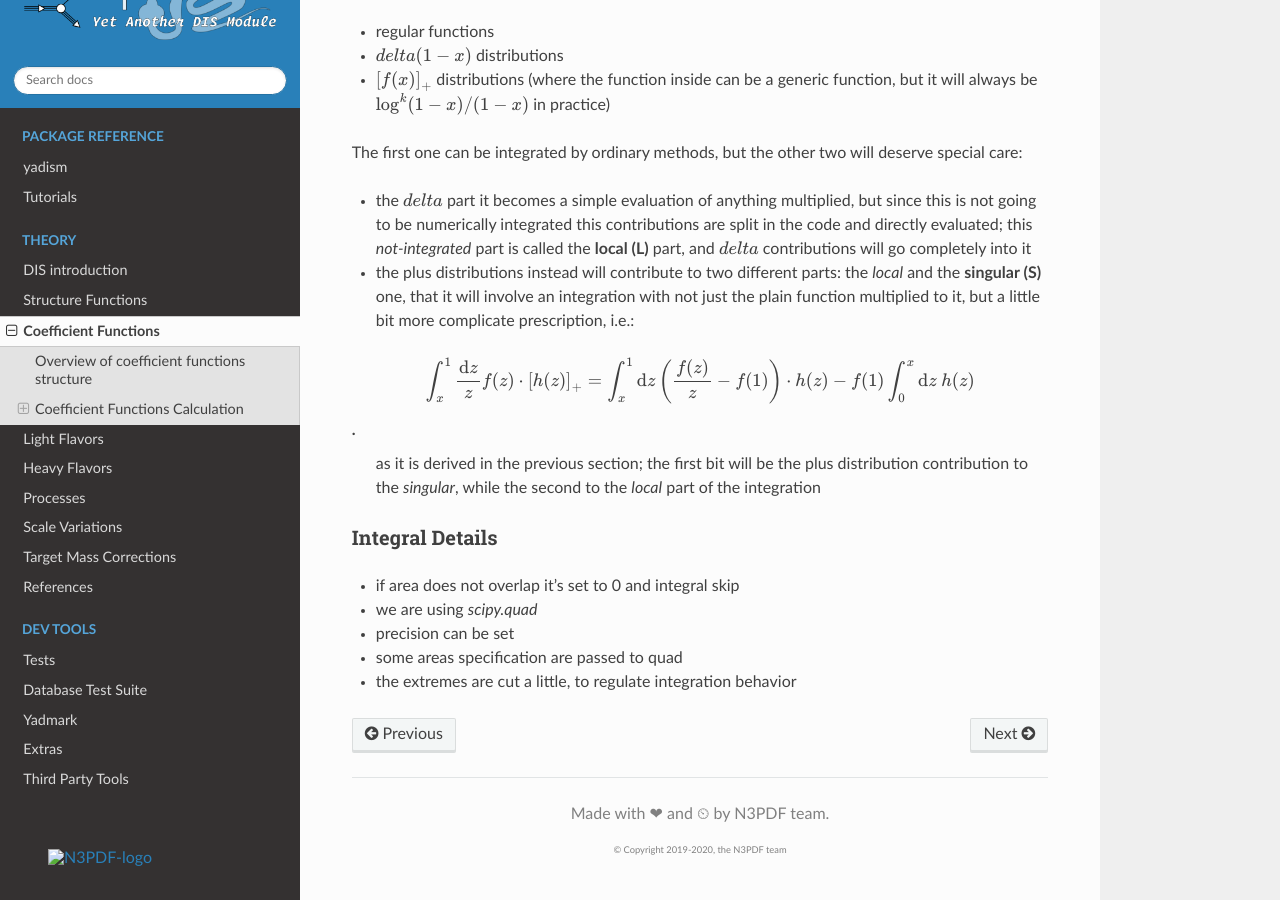
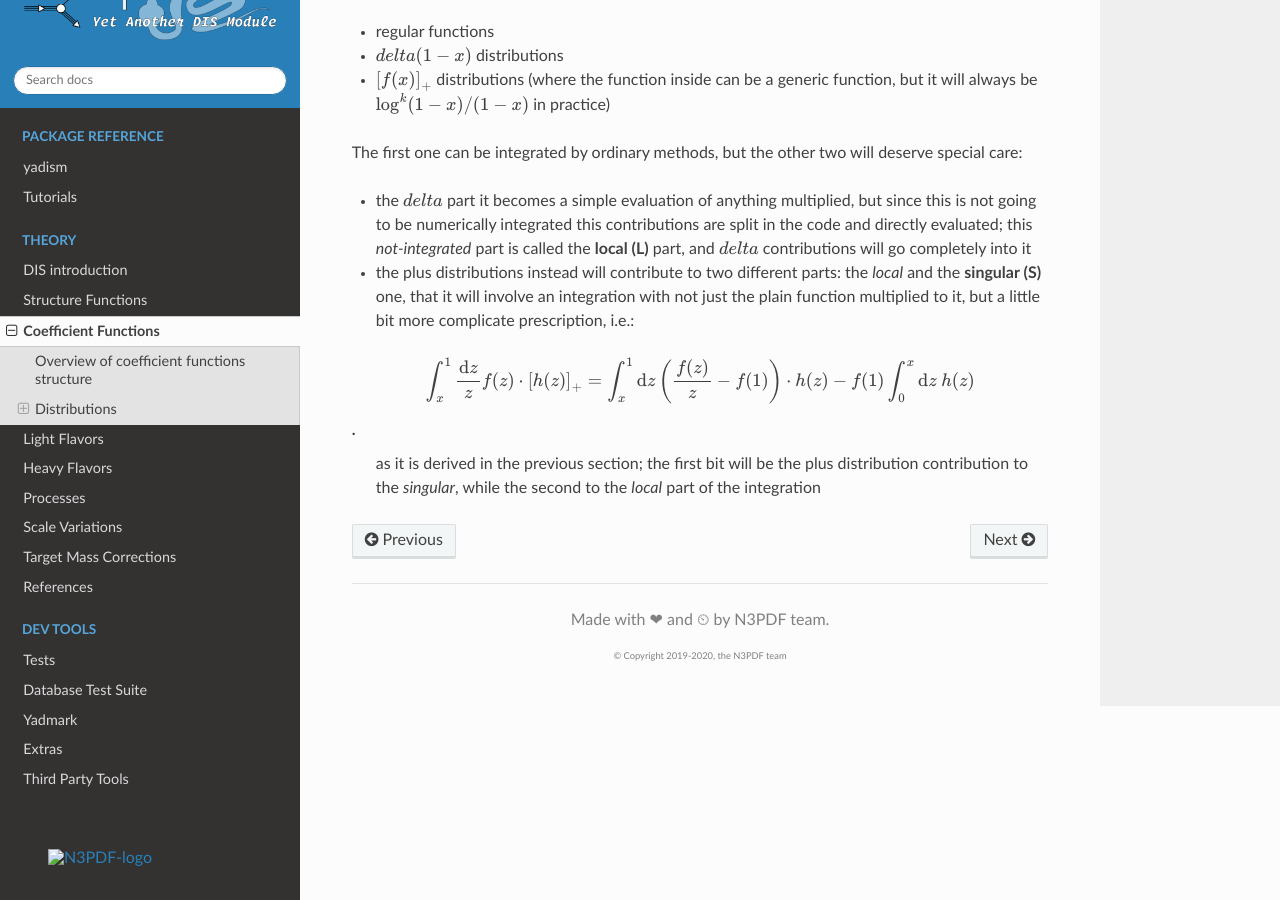
Before and after one commit to NNPDF/yadism, a Sphinx documentation site: the page built from docs/sphinx/source/theory/coeff-funcs.rst, in a window 1280 px wide and 900 px high, scrolled down 2084 px. Built offline with Sphinx 7.4.7 and the Read the Docs theme 2.0.0, drawn with Linux system fonts in a browser that asks for light colours; pages that are not in the unit, such as notebooks, are missing from menus; the version number could not be read and is left out; cross-references to code outside the pages are shown as plain code; some of the changed text lies outside the part shown.

Commit message:
Improve doc: distr

```diff
--- a/docs/sphinx/source/theory/coeff-funcs.rst
+++ b/docs/sphinx/source/theory/coeff-funcs.rst
@@ -46,8 +46,8 @@ for variable flavor scheme like FONLL.
    :stub-columns: 1
    :align: center
 
-Coefficient Functions Calculation
----------------------------------
+Distributions
+-------------
 
 
 Convolution Integral
@@ -123,13 +123,3 @@ deserve special care:
    as it is derived in the previous section; the first bit will be the plus
    distribution contribution to the *singular*, while the second to the *local*
    part of the integration
-
-
-Integral Details
-~~~~~~~~~~~~~~~~
-
-- if area does not overlap it's set to 0 and integral skip
-- we are using `scipy.quad`
-- precision can be set
-- some areas specification are passed to quad
-- the extremes are cut a little, to regulate integration behavior
```
